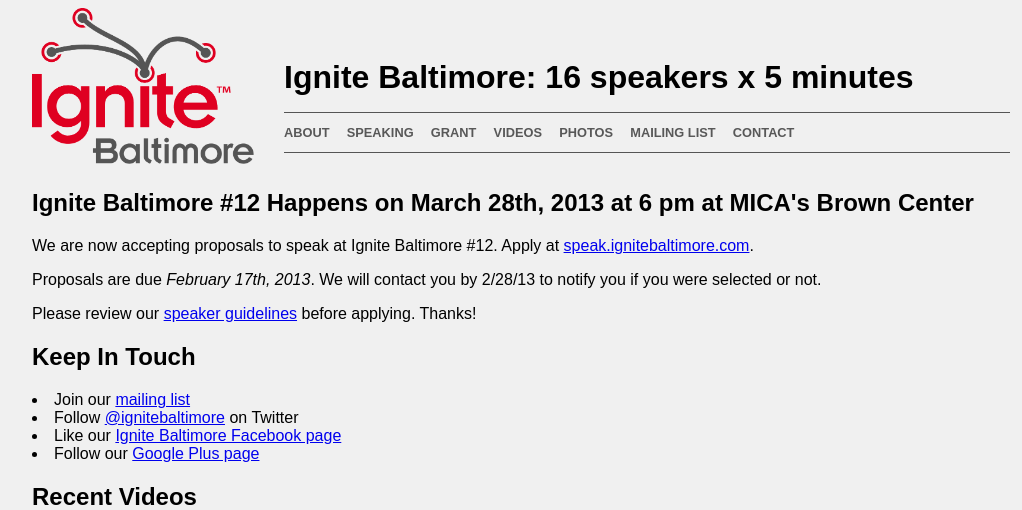
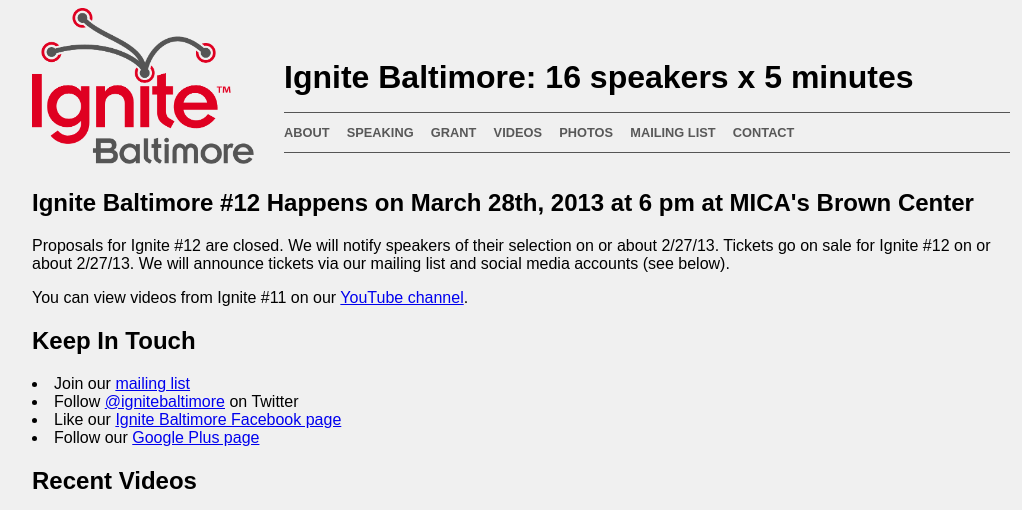
Before and after one commit to ignitebaltimore/ignitebaltimore.github.com, a Jekyll site: the page built from index.html, in a window 1280 px wide and 900 px high, cut to the strip 0-510 px from the top of the window. Shown: the whole strip, without its empty margins (119-1141 px from the left). Built offline with Jekyll 4.4.1, drawn with Linux system fonts in a browser that asks for light colours.

Commit message:
update copy

```diff
--- a/index.html
+++ b/index.html
@@ -5,12 +5,13 @@
 
 <h2 class="row">Ignite Baltimore #12 Happens on March 28th, 2013 at 6 pm at MICA's Brown Center</h2>
 
-<p>We are now accepting proposals to speak at Ignite Baltimore #12. Apply at <a href="http://speak.ignitebaltimore.com">speak.ignitebaltimore.com</a>.</p>
-<p>Proposals are due <em>February 17th, 2013</em>. We will contact you by 2/28/13 to notify you if you were selected or not.</p>
-<p>Please review our <a href="/speaking">speaker guidelines</a> before applying. Thanks!</p>
+<!--<p>We are now accepting proposals to speak at Ignite Baltimore #12. Apply at <a href="http://speak.ignitebaltimore.com">speak.ignitebaltimore.com</a>.</p>-->
+<!--<p>Proposals are due <em>February 17th, 2013</em>. We will contact you by 2/28/13 to notify you if you were selected or not.</p>-->
+<!--<p>Please review our <a href="/speaking">speaker guidelines</a> before applying. Thanks!</p>-->
 
-<!--<p>You can view videos from Ignite #11-->
-<!--at our <a href="http://youtube.com/user/ignitebaltimore">YouTube channel</a>.</p>-->
+<p>Proposals for Ignite #12 are closed. We will notify speakers of their selection on or about 2/27/13.
+Tickets go on sale for Ignite #12 on or about 2/27/13. We will announce tickets via our mailing list and social media accounts (see below).</p>
+<p>You can view videos from Ignite #11 on our <a href="http://youtube.com/user/ignitebaltimore">YouTube channel</a>.</p>
 
 <h2>Keep In Touch</h2>
 {% include social_media.html %}
```
